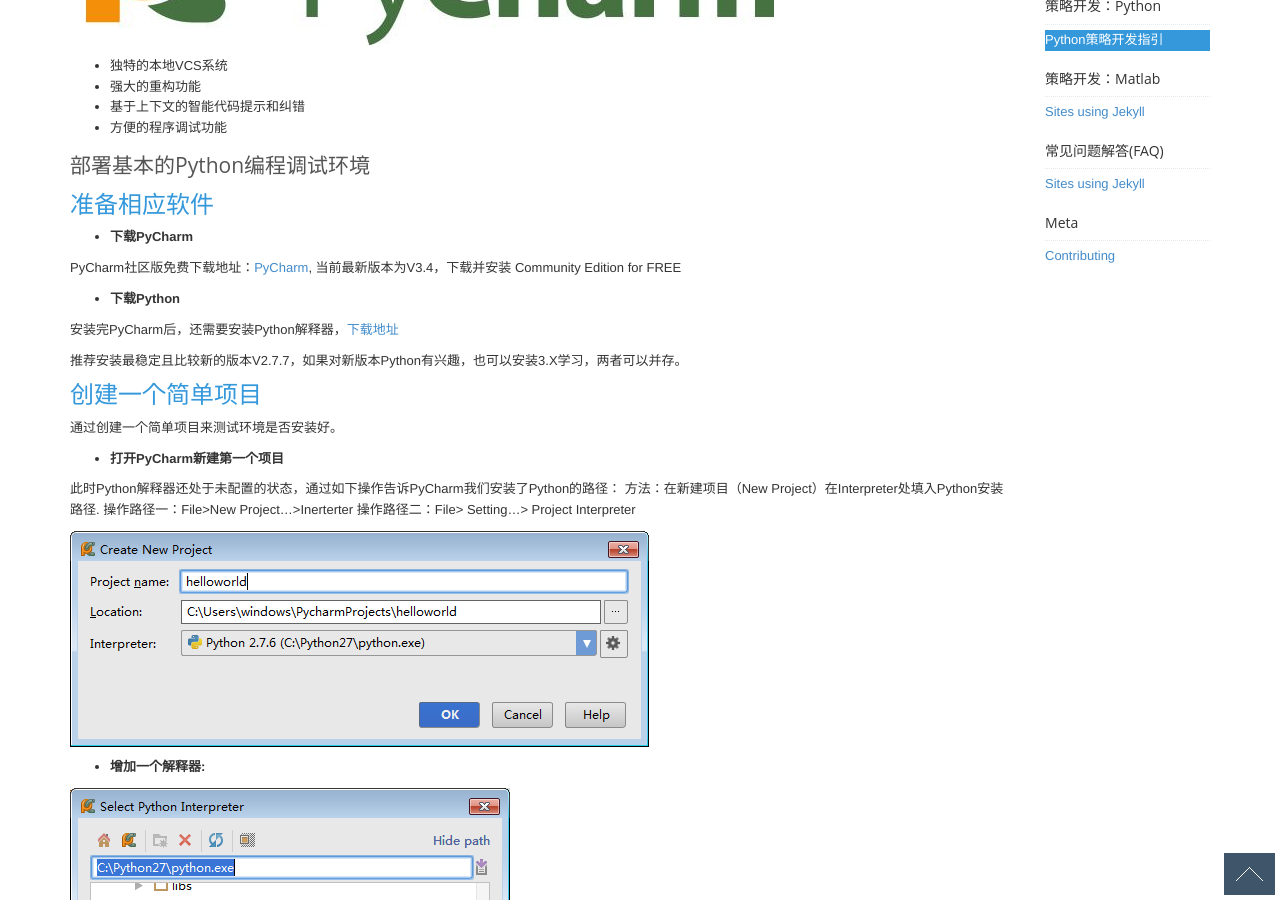
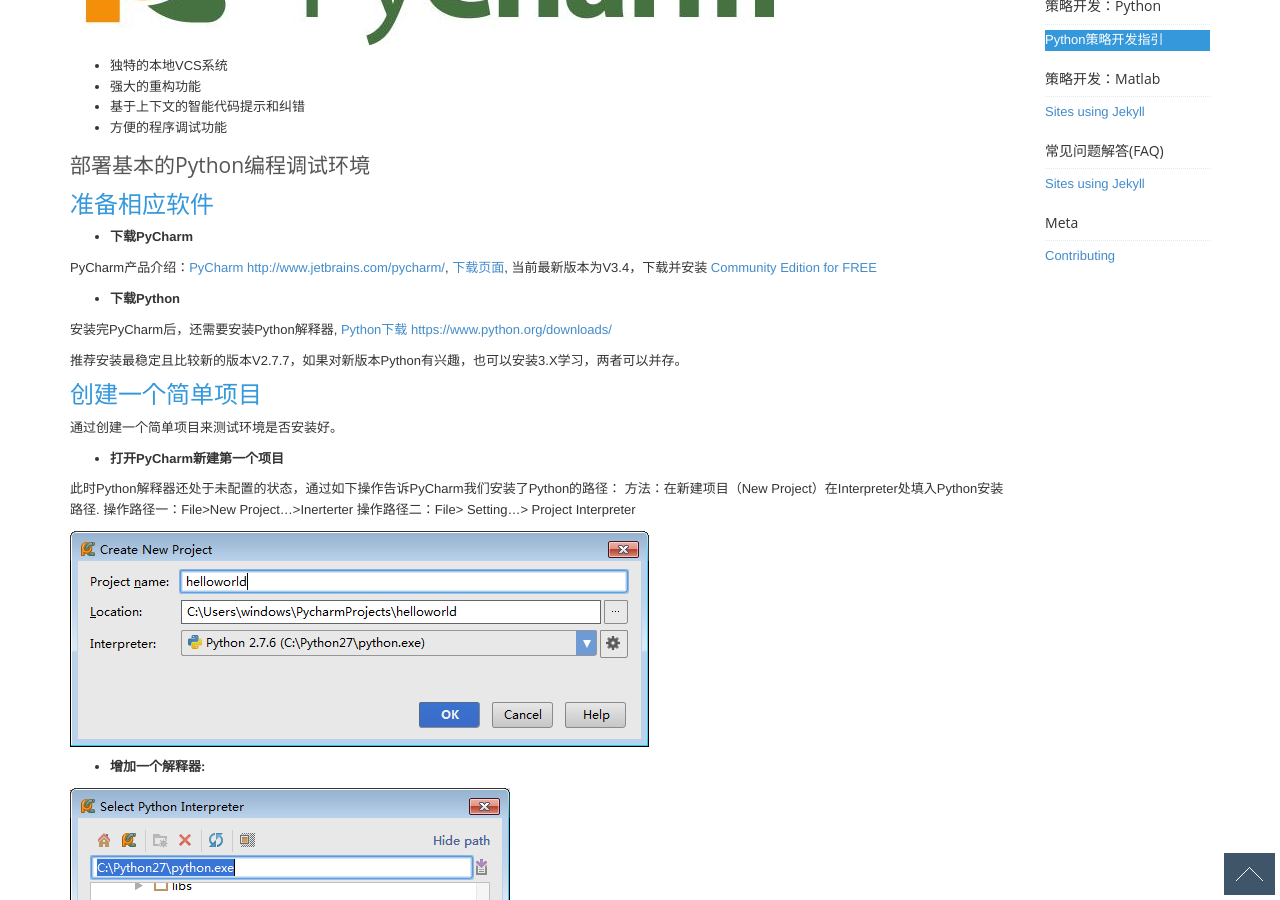
Before and after one commit to ongbe/site, a Jekyll site: the page built from docs/tutorial.md, in a window 1280 px wide and 900 px high, scrolled down 484 px. Built offline with Jekyll 4.4.1, drawn with Linux system fonts in a browser that asks for light colours; Markdown is read by kramdown in place of the engine named in the settings; comment, search, counter and statistics services are not loaded.

Commit message:
Update tutorial.md

```diff
--- a/docs/tutorial.md
+++ b/docs/tutorial.md
@@ -23,11 +23,11 @@
 ### 准备相应软件
 * **下载PyCharm**
 
-PyCharm社区版免费下载地址：[PyCharm](http://www.jetbrains.com/pycharm/), 当前最新版本为V3.4，下载并安装 Community Edition for FREE
+PyCharm产品介绍：[PyCharm http://www.jetbrains.com/pycharm/](http://www.jetbrains.com/pycharm/), [下载页面](http://www.jetbrains.com/pycharm/download/), 当前最新版本为V3.4，下载并安装 [Community Edition for FREE](http://www.jetbrains.com/pycharm/download/download_thanks.jsp)
 
 * **下载Python**
 
-安装完PyCharm后，还需要安装Python解释器，[下载地址](https://www.python.org/downloads/ "Python")
+安装完PyCharm后，还需要安装Python解释器, [Python下载 https://www.python.org/downloads/](https://www.python.org/downloads/ "Python")
 
 推荐安装最稳定且比较新的版本V2.7.7，如果对新版本Python有兴趣，也可以安装3.X学习，两者可以并存。
 
```
